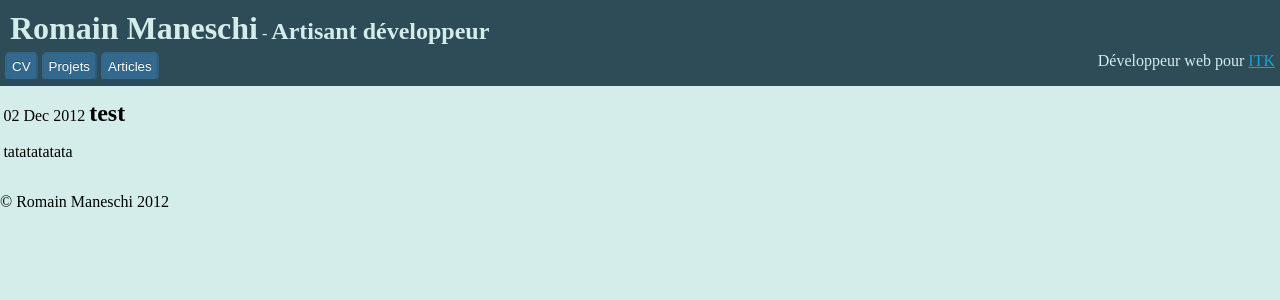
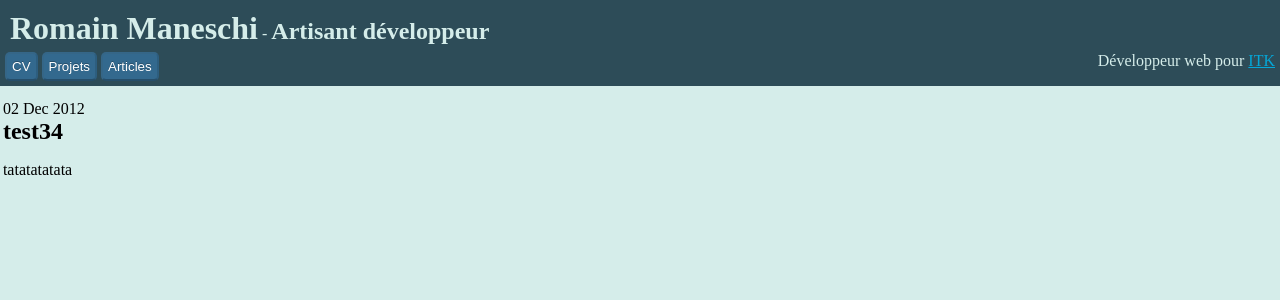
Before and after one commit to manland/manland.github.com, a Jekyll site: the page built from index.html, in a window 1280 px wide. Shown: the top 300 px of the page. Built offline with Jekyll 4.4.1, drawn with Linux system fonts in a browser that asks for light colours.

Commit message:
some tests

```diff
--- a/_layouts/default.html
+++ b/_layouts/default.html
@@ -41,9 +41,5 @@
     <div class="container">
       {{ content }}
     </div>
-    <footer>
-      <p>© Romain Maneschi 2012</p>
-    </footer>
-    </div>
   </body>
 </html>
--- a/css/default.css
+++ b/css/default.css
@@ -1,4 +1,4 @@
-body, header, h1, h2, nav, blockquote, div {
+body, header, h1, h2, nav, blockquote, div, article {
 	margin: 0;
 	padding: 0;
 	display: inline-block;
--- a/test.html
+++ b/test.html
@@ -39,7 +39,7 @@
       </blockquote>
     </header>
     <div class="container">
-      <div class="element focus">tatatatatat atatatatatatatatatatatatatatat atatatatatatatatatat atatatatatatatatatatatatatatatatatatatatata tatatatatatatatatatatatatatatatatata tatatatatatatatatata</div>
+      <article class="element focus">tatatatatat atatatatatatatatatatatatatatat atatatatatatatatatat atatatatatatatatatatatatatatatatatatatatata tatatatatatatatatatatatatatatatatata tatatatatatatatatata</article>
       <div class="element projet">tatatata</div>
       <div class="element projet">tatatata</div>
       <div class="element">tatatata</div>
```
Also changed, not shown: _posts/2012-12-02-test.md (+1 -1 lines).
